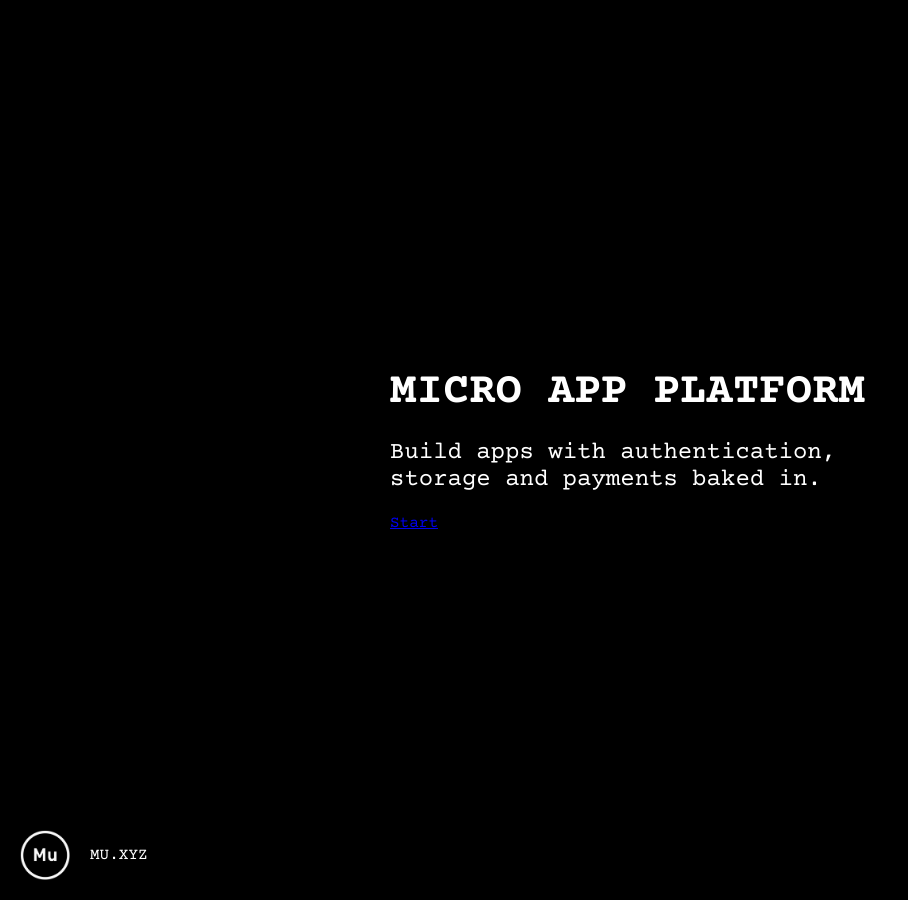
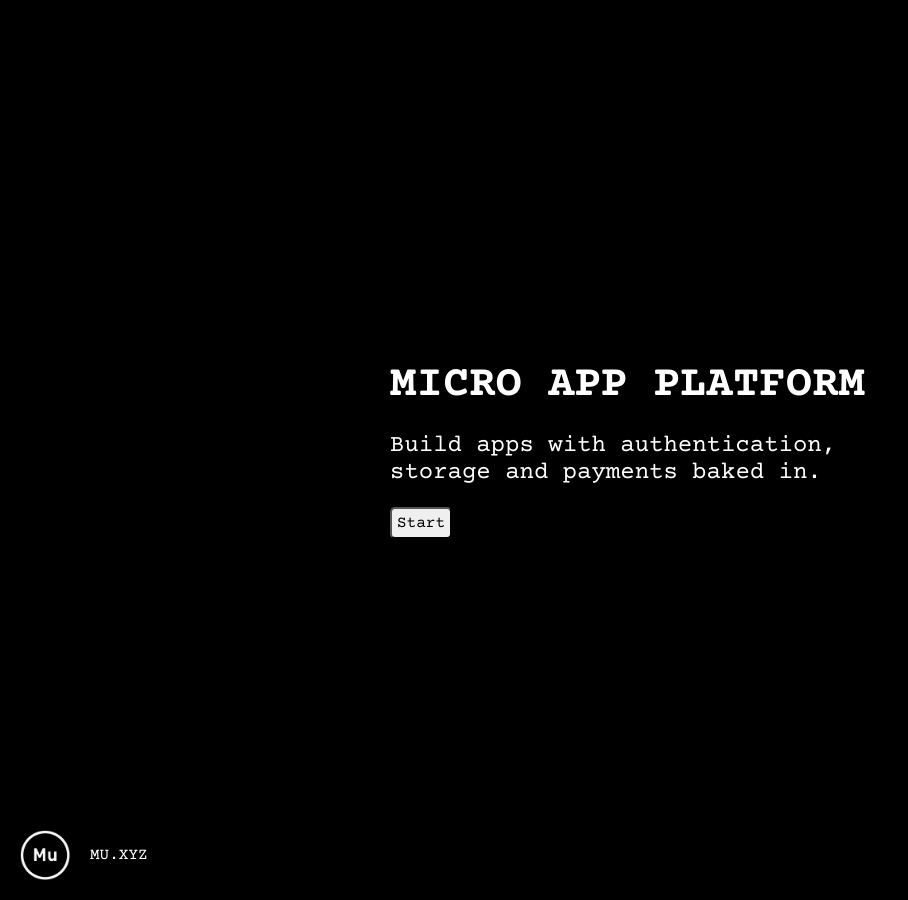
Before and after one commit to muxyz/website, a Jekyll site: the page index.html, which Jekyll copies as it is, in a window 1280 px wide. Shown: the whole page, without its empty margins (0-908 px from the left). Built offline with Jekyll 4.4.1, drawn with Linux system fonts in a browser that asks for light colours.

Commit message:
fix button

```diff
--- a/index.html
+++ b/index.html
@@ -21,7 +21,7 @@
       <div class="inner">
         <h1>Micro app platform</h1>
         <h2>Build apps with authentication, storage and payments baked in.</h2>
-        <a href="https://mu.app">Start</a>
+	<a href="https://mu.app"><button>Start</button></a>
       </div>
     </div>
   </body>
--- a/public/main.css
+++ b/public/main.css
@@ -394,3 +394,13 @@ h2 {
   justify-content: center;
   padding: 0 20px;
 }
+
+button {
+  padding: 5px;
+  border-radius: 5px;
+}
+button:hover {
+  background: #ccc;
+  cursor: pointer;
+  font-weight: bold;
+}
```
